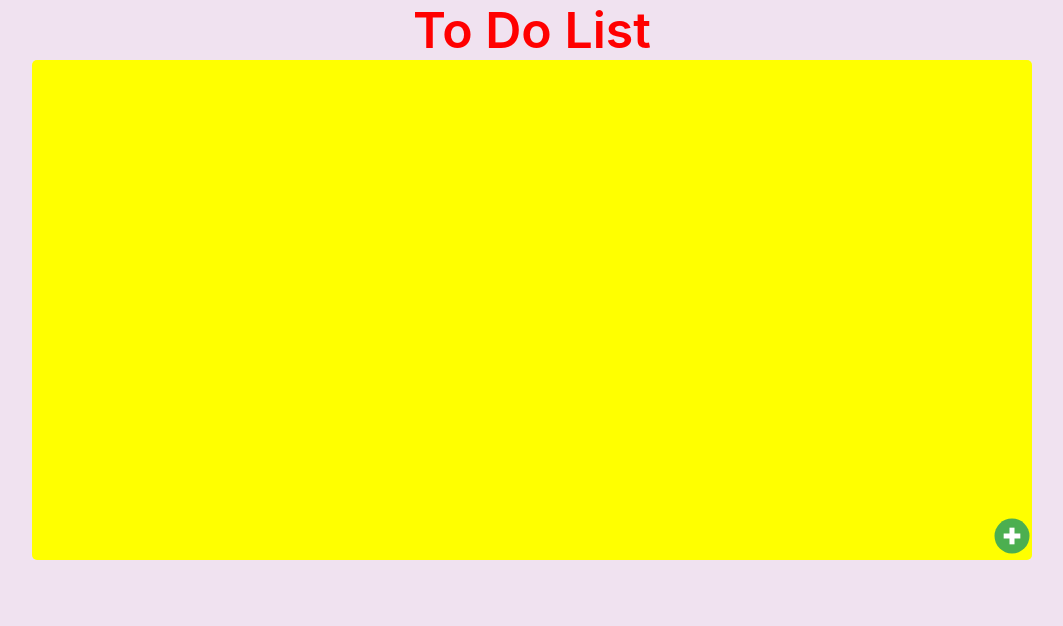
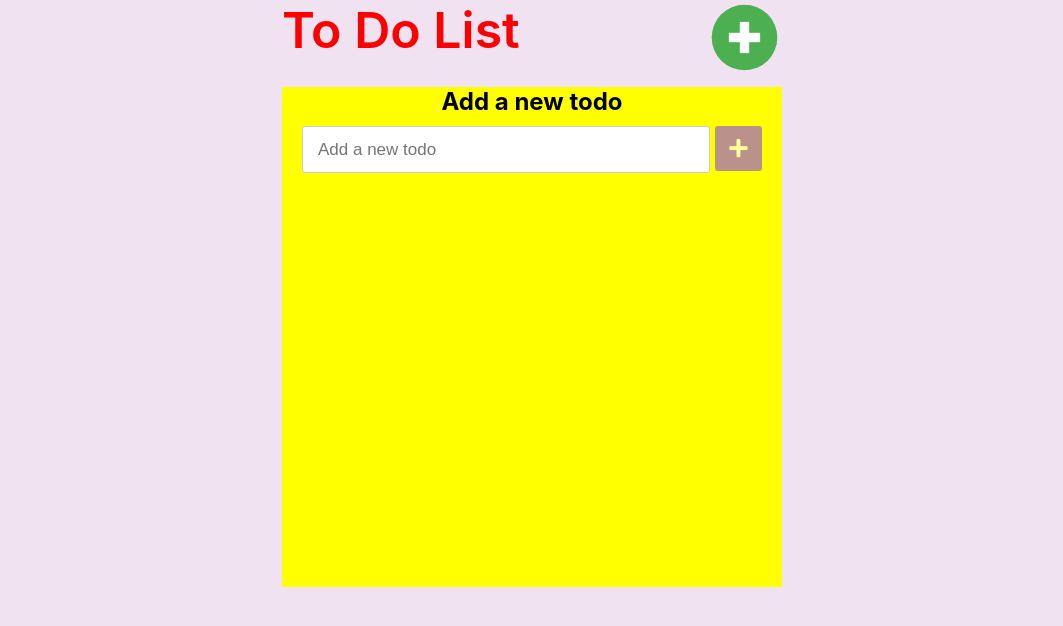
Before and after one commit to nghilethanh09052000/To-do-list-with-Json-Server, a React (Create React App) app: page /create in a window 1280 px wide. Shown: the top 626 px of the page, without its empty margins (108-1171 px from the left). Built offline with nearby package versions, Linux system fonts and the light colour scheme.

Commit message:
Dont create todo

```diff
--- a/data/todos.json
+++ b/data/todos.json
@@ -1,5 +1,8 @@
 {
   "todos": [
-
+    {
+      "todo": "ád",
+      "id": 1
+    }
   ]
 }
--- a/public/index.html
+++ b/public/index.html
@@ -23,7 +23,10 @@
       Unlike "/favicon.ico" or "favicon.ico", "%PUBLIC_URL%/favicon.ico" will
       work correctly both with client-side routing and a non-root public URL.
       Learn how to configure a non-root public URL by running `npm run build`.
+
     -->
+    <link rel="stylesheet" href="https://cdnjs.cloudflare.com/ajax/libs/font-awesome/5.15.3/css/all.min.css"/>
+
     <title>Your To Do List</title>
   </head>
   <body>
--- a/src/App.css
+++ b/src/App.css
@@ -11,6 +11,11 @@ body{
   display: flex;
 }
 
+header{
+  display: flex;
+  justify-content: space-between;
+}
+
 header a{
   color:red;
   text-decoration: none;
@@ -20,14 +25,43 @@ header a{
 }
 
 .content{
-  border-radius: 5px;
   background-color: yellow;
   height: 500px;
-  width:1000px;
+  width:500px;
   position: relative;
 }
-.Create{
-  position: absolute;
-  right: 0%;
-  bottom: 0%;
+
+.Create form{
+  margin: 10px 20px 10px ;
+  display: flex;
+  height: 45px;
+  justify-content: space-between;
+
 }
+.Create form input{
+  width: 90%;
+  height: 100%;
+  outline: none;
+  border-radius: 3px;
+  border: 1px solid #ccc;
+  font-size: 17px;
+  padding-left: 15px;
+  transition: all 0.3s ease;
+}
+.Create form button {
+  width: 50px;
+  height: 100%;
+  border: none;
+  color: #fff;
+  margin-left: 5px;
+  font-size: 21px;
+  outline: none;
+  background: #8E49E8;
+  cursor: pointer;
+  border-radius: 3px;
+  opacity: 0.6;
+  transition: all 0.3s ease;
+}
+.Create form button:hover{
+  background: #721ce3;
+}
--- a/src/App.js
+++ b/src/App.js
@@ -17,10 +17,9 @@ function App() {
         <div className='content'>
           <Routes>
                 <Route path="/" element={<Home/>}/>
-                <Route path="/create" element={<Form/>}/>
+                <Route path="/create" element={<Create/>}/>
                 <Route path="*" element={<Error/>}/>
-          </Routes>
-          <Create/>
+            </Routes>
         </div>
       </div>
     </Router>
--- a/src/pages/Create.js
+++ b/src/pages/Create.js
@@ -1,15 +1,34 @@
-import {Link} from 'react-router-dom'
-import {FcPlus} from 'react-icons/fc'
+import { useState } from 'react';
+import {useNavigate} from 'react-router-dom'
 
 const Create = () => {
-    const style ={fontSize: "2.5em" }
+    const [inputText , setinputText] = useState('');
+    const navigate = useNavigate();
+    const handleSubmit = (e) =>{
+        e.preventDefault();
+        const todo = {todo: inputText}
+        fetch('http://localhost:8000/todos',{
+            method:'POST',
+            headers: { "Content-Type": "application/json" },
+            body: JSON.stringify(todo)
+        })
+        .then( ()=>{
+            console.log('New todo add')
+        })
+        navigate('/')
+    }
     return (
         <div className='Create'>
-            <Link to='/create'>
-                <FcPlus
-                    style={style}
+           <h2>Add a new todo</h2>
+           <form onSubmit={handleSubmit}>
+               <input
+                    onChange={(e) => setinputText(e.target.value)}
+                    placeholder='Add a new todo'
                 />
-            </Link>
+                <button>
+                    <i className="fas fa-plus"></i>
+                </button>
+           </form>
         </div>
 
 
--- a/src/pages/Header.js
+++ b/src/pages/Header.js
@@ -1,10 +1,17 @@
 import {Link} from 'react-router-dom'
+import {FcPlus} from 'react-icons/fc'
 
 const Header = () => {
+    const style ={fontSize: "1.5em" }
     return (
         <header>
             <Link to='/'>
                 To Do List
+            </Link>
+            <Link to='/create'>
+                <FcPlus
+                        style={style}
+                />
             </Link>
         </header>
     );
```
